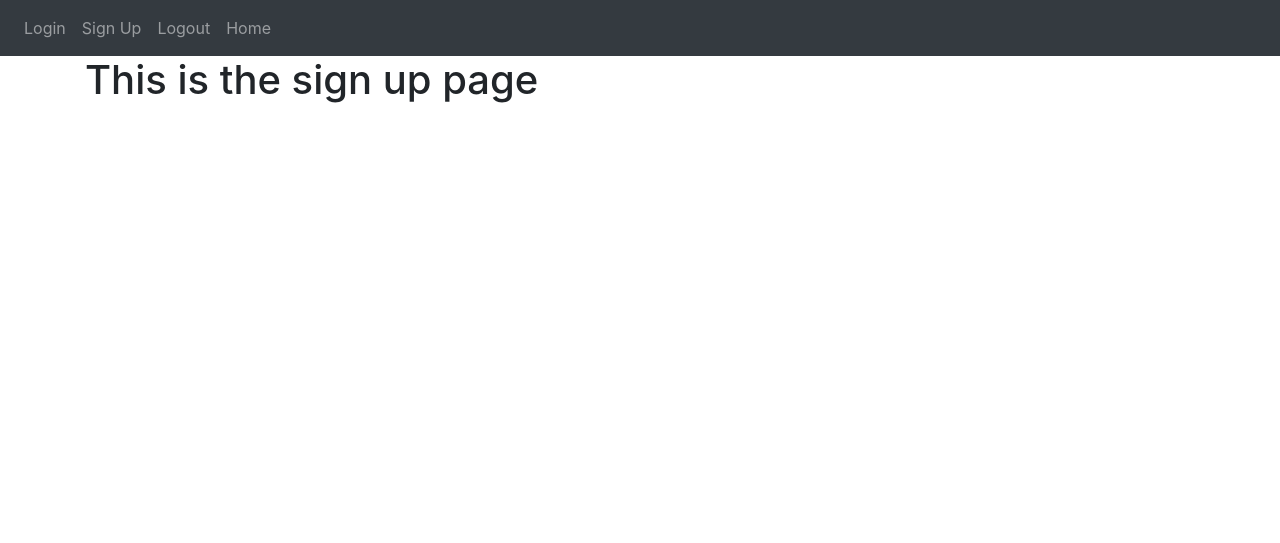
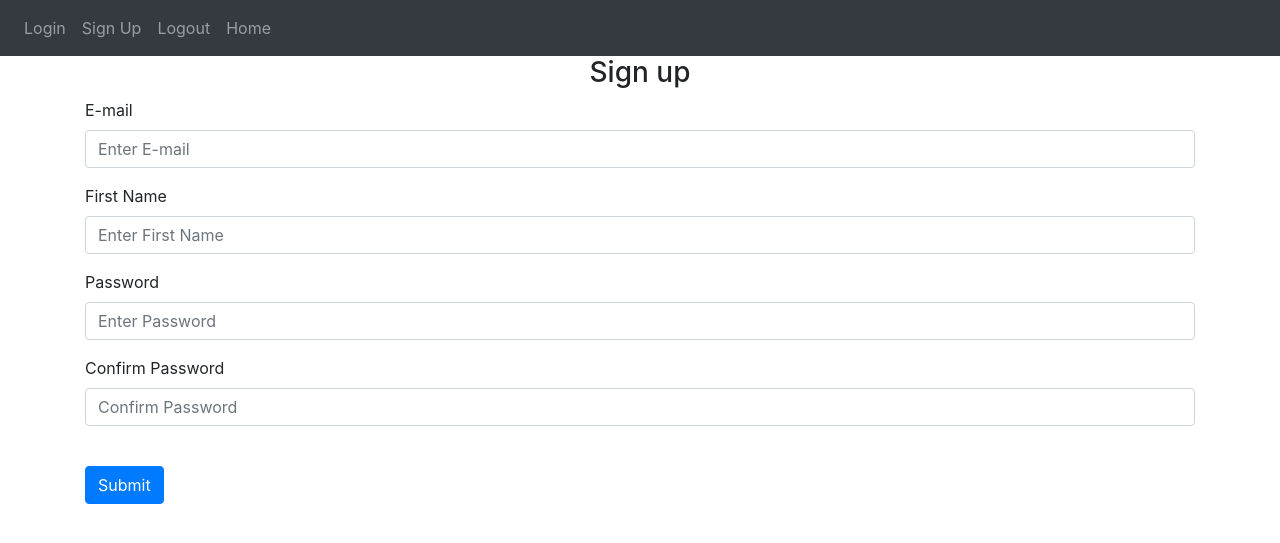
Before and after one commit to MichalRomero/Taco-Theory, a Flask app: page /sign-up in a window 1280 px wide. Shown: the top 543 px of the page. Run offline with Flask 3, Linux system fonts and the light colour scheme; some libraries are stand-ins or nearby versions.

Commit message:
Add sign-up form with Bootstrap styling to sign_up.html
Added a POST form with fields for email, first name, password, and password confirmation.
Used Bootstrap classes for styling (form-group, form-control, btn btn-primary).

```diff
--- a/website/auth.py
+++ b/website/auth.py
@@ -4,7 +4,7 @@ auth = Blueprint('auth', __name__)
 
 @auth.route('/login')
 def login():
-    return render_template("login.html")
+    return render_template("login.html", text="Testing")
 
 @auth.route('/logout')
 def logout():
--- a/website/templates/sign_up.html
+++ b/website/templates/sign_up.html
@@ -3,5 +3,32 @@
 {% block title %}Sign Up{% endblock %}
 
 {% block content %}
-<h1>This is the sign up page</h1>
+<form method="POST">
+    <h3 align="center">Sign up</h3>
+
+    <div class="form-group">
+        <label for="email">E-mail</label>
+        <input type="email" class="form-control" id="email" name="email" placeholder="Enter E-mail">
+    </div>
+
+    <div class="form-group">
+        <label for="firstName">First Name</label>
+        <input type="text" class="form-control" id="firstName" name="firstName" placeholder="Enter First Name">
+    </div>
+
+    <div class="form-group">
+        <label for="passsword1">Password</label>
+        <input type="passsword" class="form-control" id="passsword1" name="passsword1" placeholder="Enter Password">
+    </div>
+
+    <div class="form-group">
+        <label for="passsword2">Confirm Password</label>
+        <input type="passsword" class="form-control" id="passsword2" name="passsword2" placeholder="Confirm Password">
+    </div>
+
+    <br />
+
+    <button type="submit" class="btn btn-primary">Submit</button>
+
+</form>
 {% endblock %}
```
